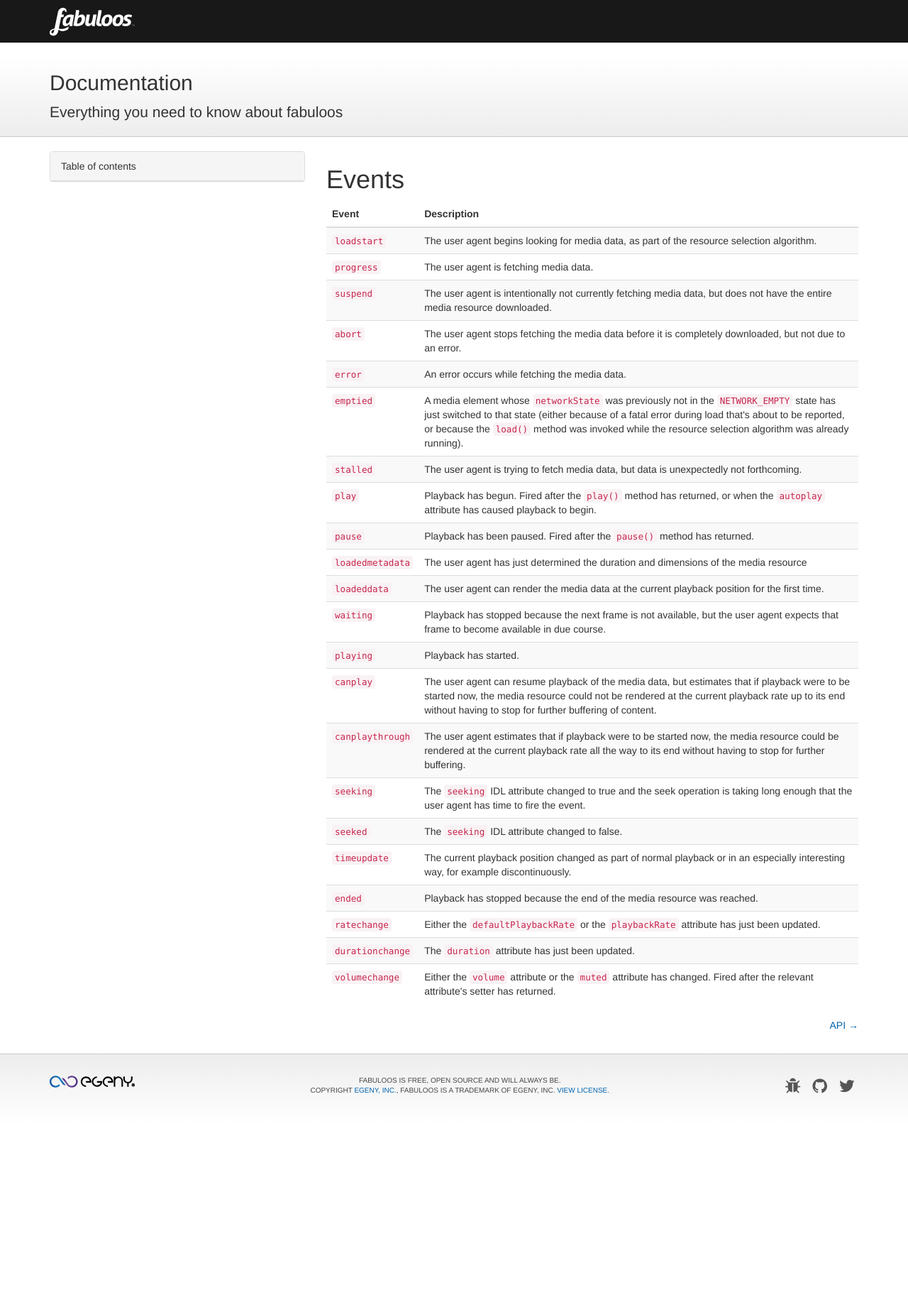
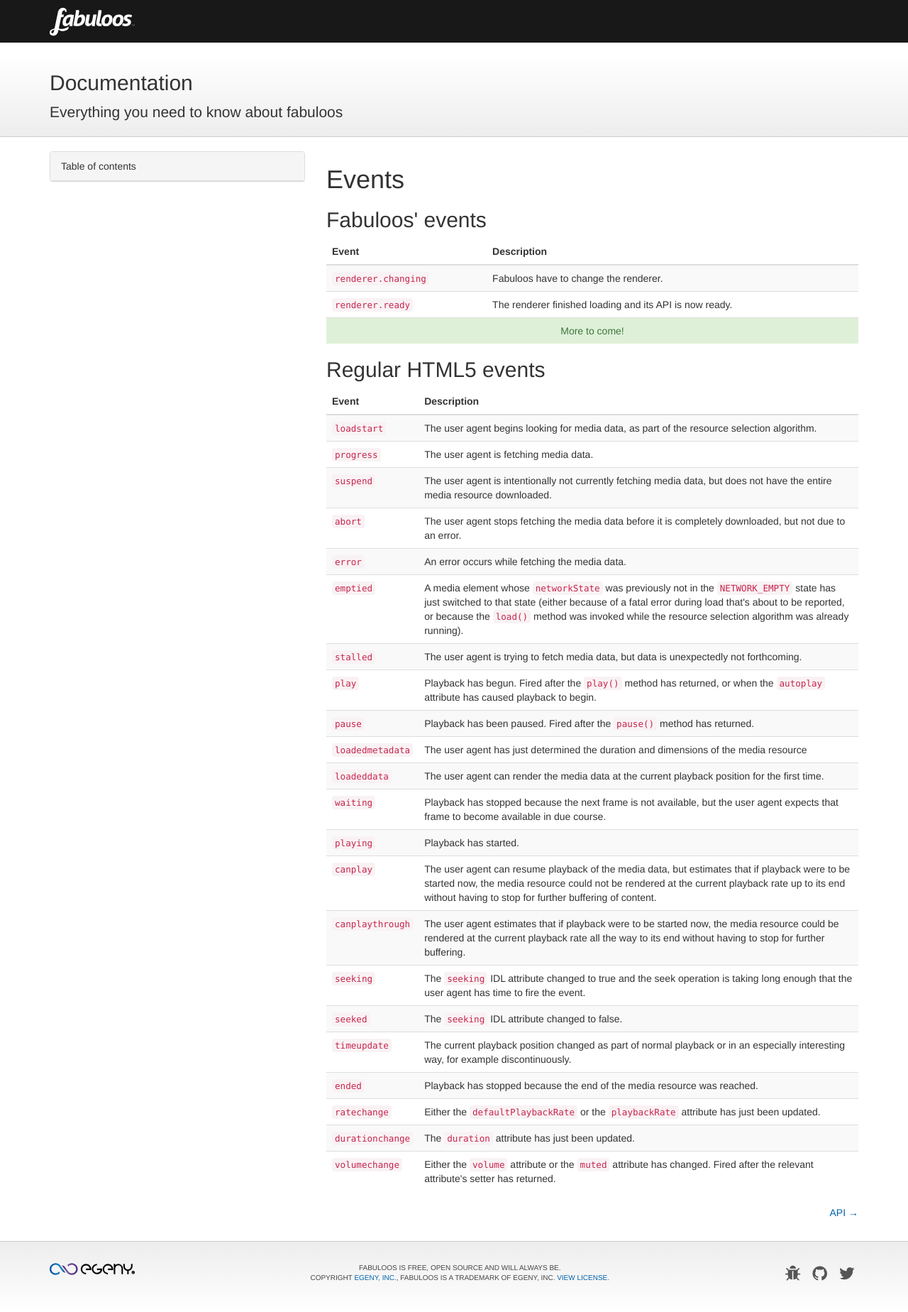
Before and after one commit to egeny/fabuloos-website, a Jekyll site: the page built from documentation/events.html, in a window 1280 px wide. Shown: the whole page at 71% size. Built offline with Jekyll 4.4.1, drawn with Linux system fonts in a browser that asks for light colours; some web fonts are replaced; Markdown is read by kramdown in place of the engine named in the settings; before the commit the page ends 1584 px from its top, so only the background shows below that.

Commit message:
Adding fabuloos' events

```diff
--- a/css/website.css
+++ b/css/website.css
@@ -18,7 +18,8 @@ a {
 .nav-tabs a:hover,
 .nav-tabs a:focus { color: #111; }
 
-#events tr:target td { background: #FCF8E3; }
+#html5-events tr:target td { background: #FCF8E3; }
+.table-striped tbody tr.success td { background: #DFF0D8; }
 
 /* @group font-face */
 
--- a/documentation/events.html
+++ b/documentation/events.html
@@ -7,7 +7,31 @@ next:
 
 <h1>Events</h1>
 
-<table id="events" class="table table-striped">
+<h2>Fabuloos' events</h2>
+<table id="fabuloos-events" class="table table-striped">
+	<thead>
+		<tr>
+			<th>Event</th>
+			<th>Description</th>
+		</tr>
+	</thead>
+	<tbody>
+		<tr id="renderer.changing">
+			<td><code>renderer.changing</code></td>
+			<td>Fabuloos have to change the renderer.</td>
+		</tr>
+		<tr id="renderer.ready">
+			<td><code>renderer.ready</code></td>
+			<td>The renderer finished loading and its API is now ready.</td>
+		</tr>
+		<tr class="success">
+			<td class="text-center text-success" colspan="2">More to come!</td>
+		</tr>
+	</tbody>
+</table>
+
+<h2>Regular HTML5 events</h2>
+<table id="html5-events" class="table table-striped">
 	<thead>
 		<tr>
 			<th>Event</th>
```
